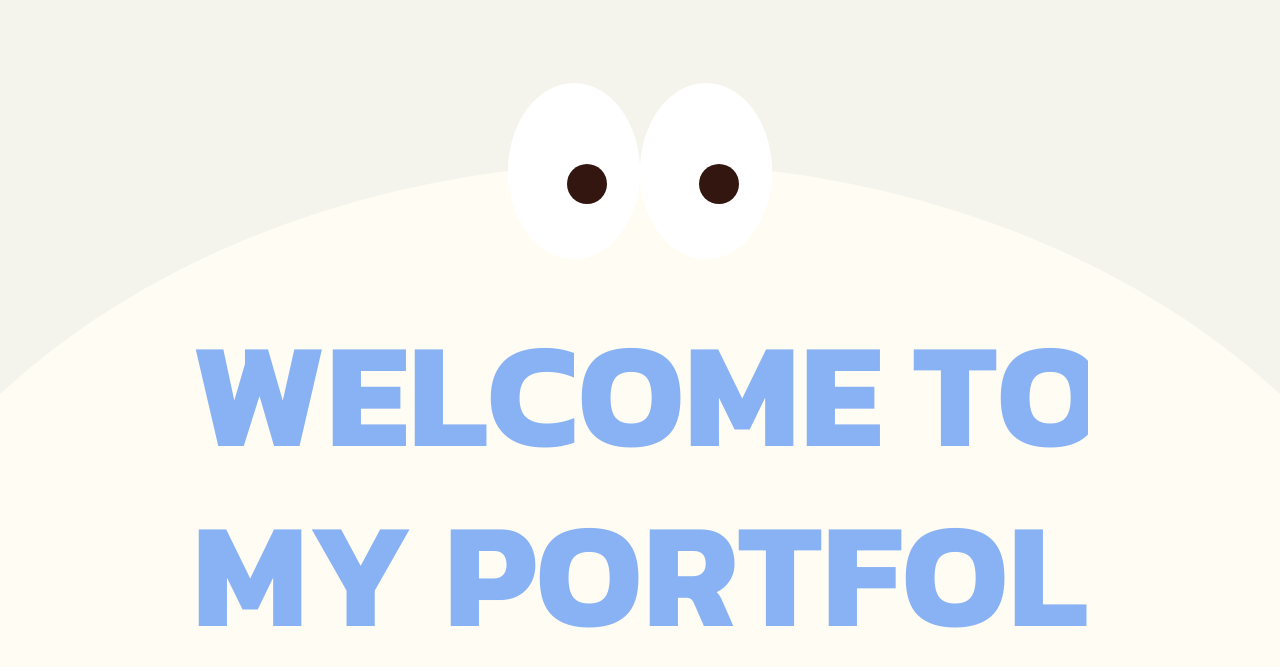
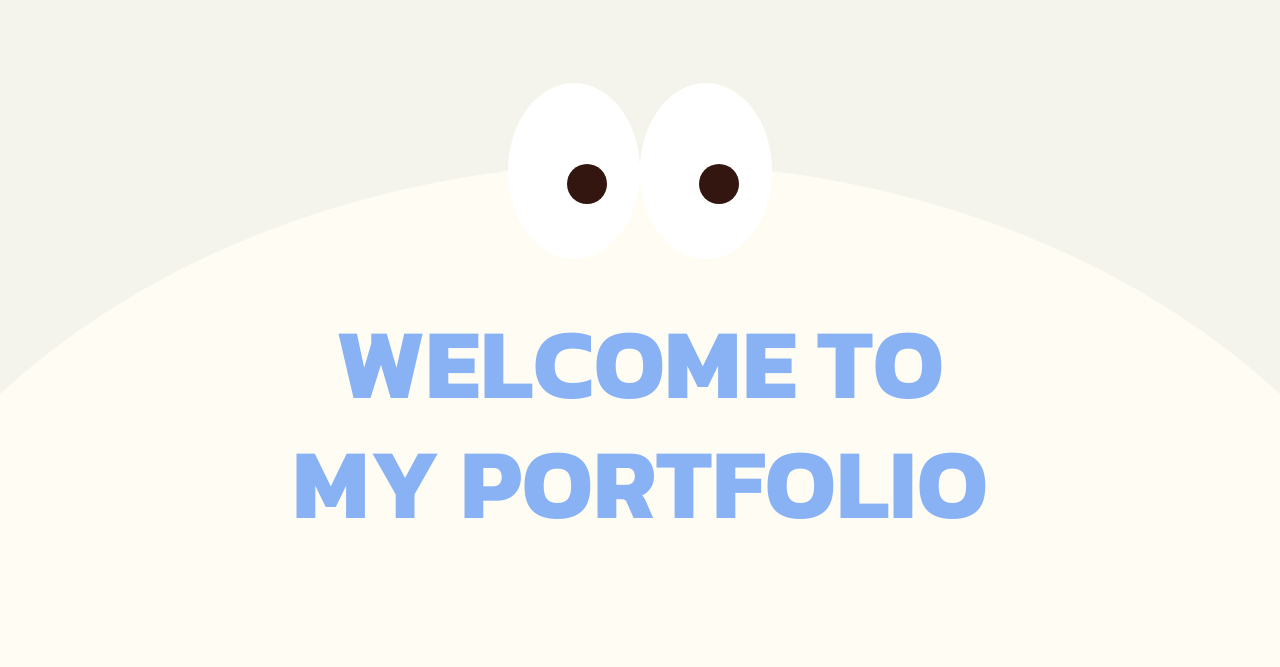
Before and after one commit to MOONWUD/Portfolio, a plain HTML site: page index.html in a window 1280 px wide. Shown: the part 77-744 px from the top of the page. Drawn offline with nearby package versions, Linux system fonts and the light colour scheme; files whose address does not match are found by name.

Commit message:
240604 미디어쿼리

```diff
--- a/assets/Js/index.js
+++ b/assets/Js/index.js
@@ -60,17 +60,6 @@ gsap.to(".box1", {
 });
 
 /*===== about =====*/
-/*=== face ===*/
-$(window).on('scroll', () => {
-  let faceHt = $('.face').offset().top - 400;
-  if (scrollY > faceHt) {
-    $('.face').addClass('show');
-
-  } else {
-    $('.face').removeClass('show');
-  }
-})
-
 /*=== drop ===*/
 
 gsap.to(".drop .contentsWrapper .text-wrapper", {
--- a/assets/style/index.scss
+++ b/assets/style/index.scss
@@ -124,6 +124,29 @@ $borderRadius: 30px;
   }
 }
 
+// Breakpoints
+$breakpoint-tablet: 1000px;
+$breakpoint-desktop: 1400px;
+
+@mixin mobile {
+  @media (max-width: #{$breakpoint-tablet + 1px}) {
+    @content;
+  }
+}
+
+@mixin tablet {
+  @media (min-width: #{$breakpoint-tablet}) and (max-width: #{$breakpoint-desktop - 1px}) {
+    @content;
+  }
+}
+
+@mixin desktop {
+  @media (min-width: #{$breakpoint-desktop}) {
+    @content;
+  }
+}
+
+/*===== style =====*/
 *::selection {
   background-color: rgba(252, 134, 158, 0.5);
 }
@@ -422,66 +445,6 @@ main {
 
   /*===== about =====*/
   .about {
-
-    /*=== face ===*/
-    .face {
-      &.show {
-        .svg {
-          #facePaths {
-            .facePath:first-child {
-              animation: svg1 1s ease-in alternate;
-            }
-
-            .facePath:last-child {
-              animation: svg2 0.5s 1s ease-in-out forwards;
-            }
-          }
-        }
-
-        .text {
-          animation: aboutTitle 0.5s 1s ease-in-out forwards;
-        }
-      }
-
-      padding: 0 5vw;
-      display: flex;
-      justify-content: center;
-      width: 100%;
-      background-color: $subBgColor;
-
-      .svg {
-        width: 50%;
-
-        #facePaths {
-          .facePath:first-child {
-            fill: none;
-            stroke: $textColor;
-            stroke-width: 4;
-            stroke-dasharray: 2007.6986083984375;
-            stroke-dashoffset: 1000;
-          }
-
-          .facePath:last-child {
-            fill: $textColor;
-            stroke: $textColor;
-            stroke-width: 5;
-            stroke-dasharray: 33.02588653564453;
-            stroke-dashoffset: 0;
-            opacity: 0;
-          }
-        }
-      }
-
-      .text {
-        margin-top: 600px;
-        @include sectionSubTitle();
-        font-size: 70px;
-        align-self: center;
-        transition: 0.5s;
-        transform: scale(1);
-        opacity: 0;
-      }
-    }
 
     /*=== Drop ===*/
     .drop {
@@ -893,3 +856,160 @@ main {
     }
   }
 }
+
+/************ 1400 */
+@include tablet {
+  main {
+
+    /*===== main =====*/
+    .main {
+      .mainTitle-container {
+        font-size: 100px;
+        }
+    }
+
+    /*===== about =====*/
+    .about {
+      /*=== Drop ===*/
+      .drop {
+
+        .backGroundColor {
+          border-radius: 0 0 50% 50%;
+        }
+        .contentsWrapper {
+          top: 40%;
+          .glitters {
+            .item1 {
+              left: 15%;
+            }
+            .item5 {
+              right: 15%;
+            }
+            .glitter3 {
+              top: 55%;
+            }
+            .glitter4 {
+              top: 80%;
+              left: 80%;
+              transform: scale(0.5);
+              animation: glitter4 2s infinite;
+              @keyframes glitter4 {
+                50% {
+                  transform: scale(1);
+                }
+                100% {
+                  transform: scale(0.5);
+                }
+              }
+            }
+            .glitter6 {
+              top: 0%;
+            }
+          }
+        }
+      }
+    }
+
+    /*===== skillTool =====*/
+    .skillTool {
+      &.show {
+        .skill2 {
+          transform: translateX(0px);
+        }
+
+        .skill1 {
+          transform: translateX(0px);
+        }
+      }
+    }
+    /*===== project=====*/
+    .project {
+      height: 100vw;
+      .backGroundColor {
+        height: 100vw;
+      }
+     .title {
+       padding: 0 0 30px;
+     }
+    }
+  }
+}
+
+/*********** 1000 */
+@include mobile {
+  main {
+
+    /*===== main =====*/
+    .main {
+      .mainTitle-container {
+        font-size: 80px;
+        }
+    }
+
+    /*===== about =====*/
+    .about {
+      /*=== Drop ===*/
+      .drop {
+
+        .backGroundColor {
+          top: 0;
+          border-radius: 0 0 50% 50%;
+        }
+        .contentsWrapper {
+          top: 30%;
+          .glitters {
+            .item1 {
+              left: 15%;
+            }
+            .item5 {
+              right: 15%;
+            }
+            .glitter3 {
+              top: 55%;
+            }
+            .glitter4 {
+              top: 80%;
+              left: 80%;
+              transform: scale(0.5);
+              animation: glitter4 2s infinite;
+              @keyframes glitter4 {
+                50% {
+                  transform: scale(1);
+                }
+                100% {
+                  transform: scale(0.5);
+                }
+              }
+            }
+            .glitter6 {
+              top: 0%;
+            }
+          }
+        }
+      }
+    }
+
+    /*===== skillTool =====*/
+    .skillTool {
+      &.show {
+        .skill2 {
+          transform: translateX(0px);
+        }
+
+        .skill1 {
+          transform: translateX(0px);
+        }
+      }
+    }
+    /*===== project=====*/
+    .project {
+      height: 100vw;
+      .backGroundColor {
+        height: 100vw;
+      }
+      .title {
+        padding: 0 0 30px;
+      }
+    }
+  }
+}
```
Also changed, not shown: index.html (+0 -11 lines), assets/style/index.css, 1 other file.
